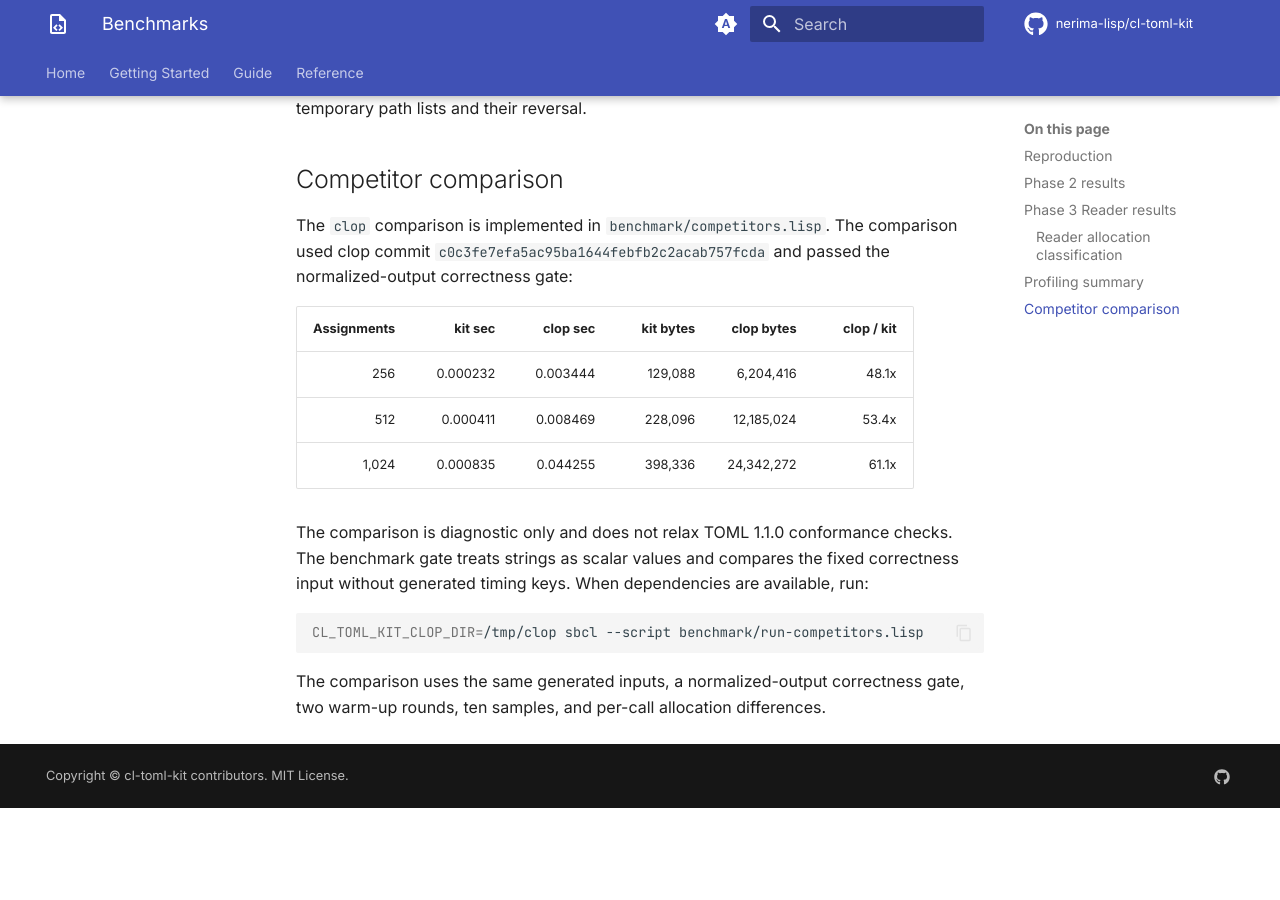
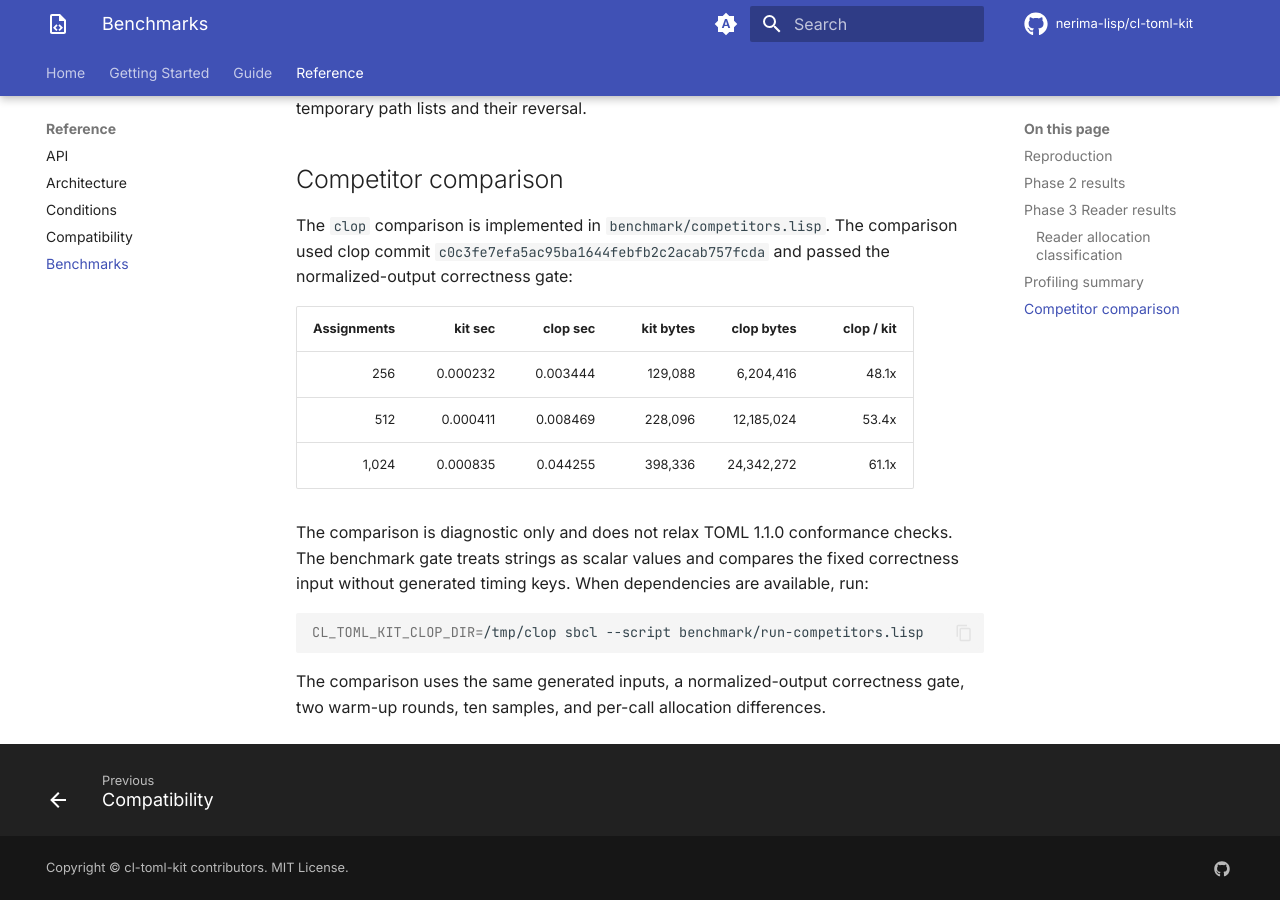
Before and after one commit to nerima-lisp/cl-toml-kit, an MkDocs documentation site: the page built from docs/src/reference/benchmarks.md, in a window 1280 px wide and 900 px high, scrolled down 3215 px. Built offline with MkDocs 1.6.1 and Material for MkDocs 9.7.7, drawn with Linux system fonts in a browser that asks for light colours; comment, search, counter and statistics services are not loaded; before the commit the page ends 4023 px from its top, so only the background shows below that.

Commit message:
Fix GitHub Pages documentation publishing

```diff
--- a/docs/mkdocs.yml
+++ b/docs/mkdocs.yml
@@ -137,6 +137,7 @@ nav:
       - Architecture: reference/architecture.md
       - Conditions: reference/conditions.md
       - Compatibility: reference/compatibility.md
+      - Benchmarks: reference/benchmarks.md
 
 # docs/notes/ holds measurements worth keeping but not worth publishing.
 # Without this declaration --strict fails the build the moment one is added.
```
Also changed, not shown: 2 other files.
